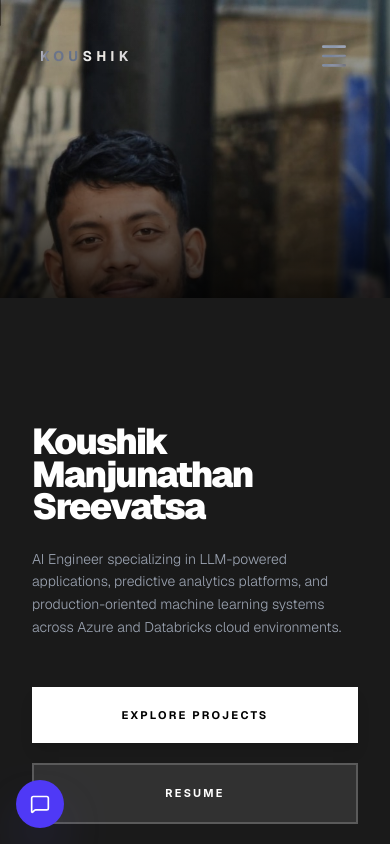
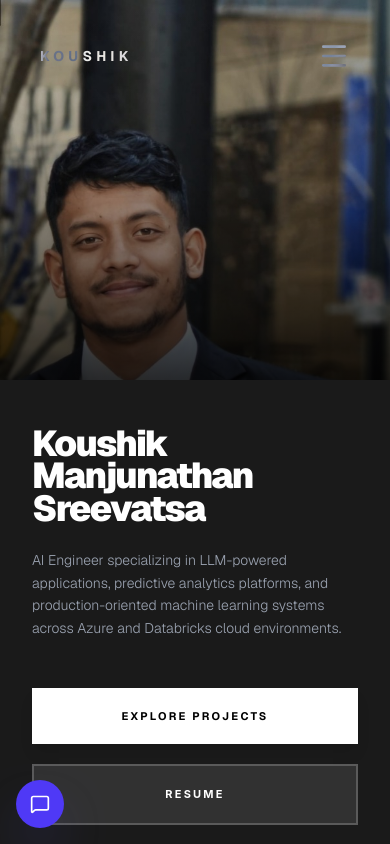
Before and after one commit to koushik1359/koushik-portfolio, a Next.js app: page / in a window 390 px wide. Shown: the top 844 px of the page. Built offline with nearby package versions, Linux system fonts and the light colour scheme.

Commit message:
Fix: Final Hero image recovery and vertical scaling for high-density mobile devices

```diff
--- a/src/app/page.tsx
+++ b/src/app/page.tsx
@@ -86,7 +86,7 @@ export default function Home() {
 
   return (
     <main className="min-h-screen selection:bg-white/90 selection:text-black bg-[#161616]">
-      <section id="home" className="relative w-full h-screen flex flex-col md:flex-row overflow-visible md:overflow-clip">
+      <section id="home" className="relative w-full min-h-screen md:h-screen flex flex-col md:flex-row overflow-visible md:overflow-clip">
           <nav className="absolute top-0 w-full flex justify-between items-center px-10 py-8 md:px-14 md:py-10 z-[110] mix-blend-difference text-white">
             <span className="font-bold tracking-[0.3em] text-sm uppercase">Koushik</span>
             <div className="hidden md:flex flex-1 justify-end gap-16 lg:gap-24 text-sm font-semibold tracking-widest uppercase text-white/80 pr-12">
@@ -138,7 +138,7 @@ export default function Home() {
             )}
          </AnimatePresence>
 
-         <div className="w-full h-1/2 md:h-full md:w-[45%] lg:w-[40%] relative overflow-hidden group bg-black z-0">
+         <div className="w-full h-[45vh] shrink-0 md:h-full md:w-[45%] lg:w-[40%] bg-[#161616] relative overflow-hidden group bg-black z-0">
              <Image
                 src="/profile.jpg"
                 alt="Koushik Profile"
@@ -149,7 +149,7 @@ export default function Home() {
               <div className="absolute inset-0 bg-gradient-to-t from-black/80 via-black/20 to-transparent md:bg-black/10 transition-all duration-1000 z-10 pointer-events-none"></div>
          </div>
 
-         <div className="w-full min-h-[50vh] md:h-full md:w-[55%] lg:w-[60%] bg-[#1a1a1a] flex flex-col justify-start pt-32 pb-20 md:justify-start px-8 md:pt-40 md:px-20 lg:px-32 relative isolate z-10">
+         <div className="w-full flex-1 md:h-full md:w-[55%] lg:w-[60%] bg-[#1a1a1a] flex flex-col justify-start pt-12 pb-20 px-8 md:pt-40 md:px-20 lg:px-32 relative isolate z-10">
              <div className="max-w-2xl w-fit relative z-10">
                   <motion.h1
                      initial={{ y: 30, opacity: 0 }}
```
